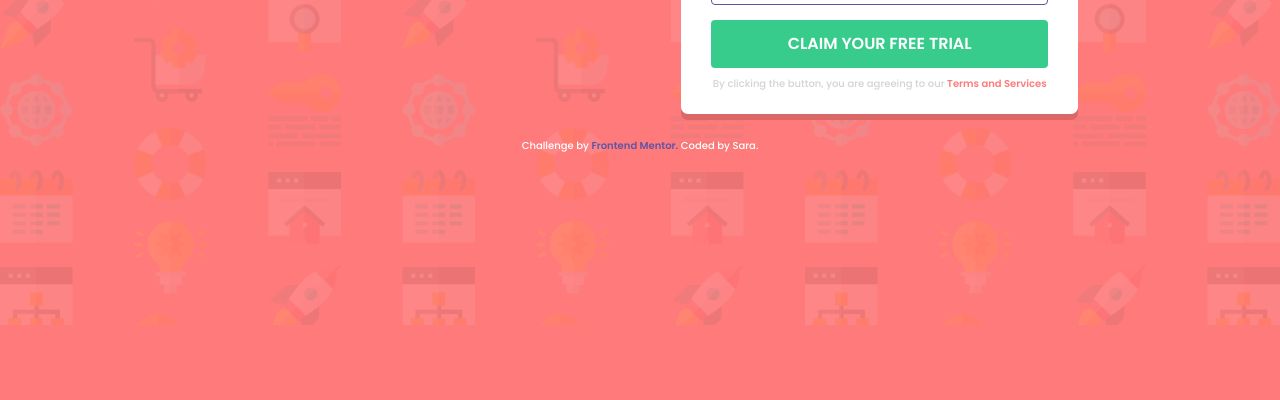
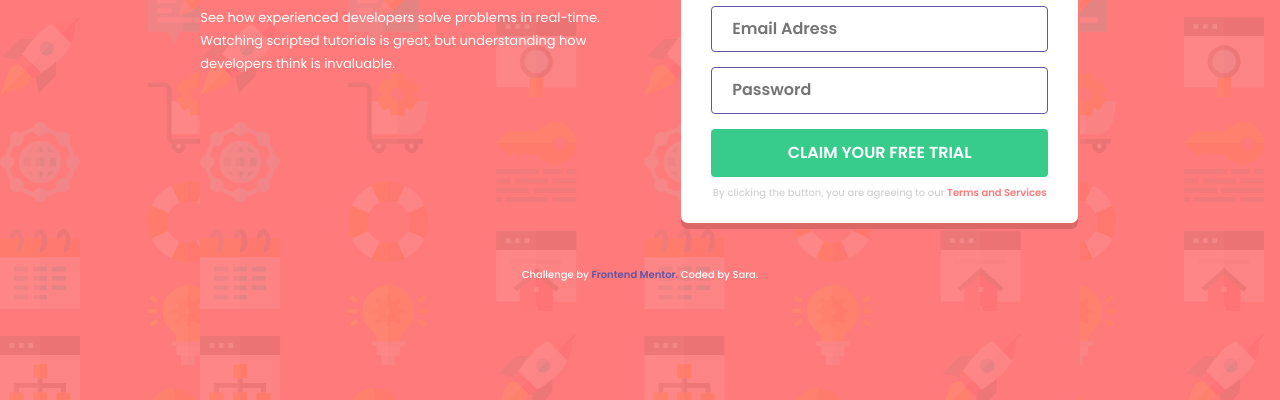
Before and after one commit to sarah131313/signup-form, a website built with Vite: page index.html in a window 1280 px wide. Shown: the part 400-800 px from the top of the page. Built offline with nearby package versions, Linux system fonts and the light colour scheme.

Commit message:
Update index.css

```diff
--- a/index.css
+++ b/index.css
@@ -7,7 +7,12 @@ body {
     background-size: cover;
     background-repeat: no-repeat;
     background-color: hsl(0, 100%, 74%);
-    max-width: 1440px;
+    display: flex;
+    justify-content: center;
+    align-items: center;
+    flex-direction: column;
+    gap: 20px; /* Separate the main from the footer */
+    min-height: 100vh;
 
 
 }
```
